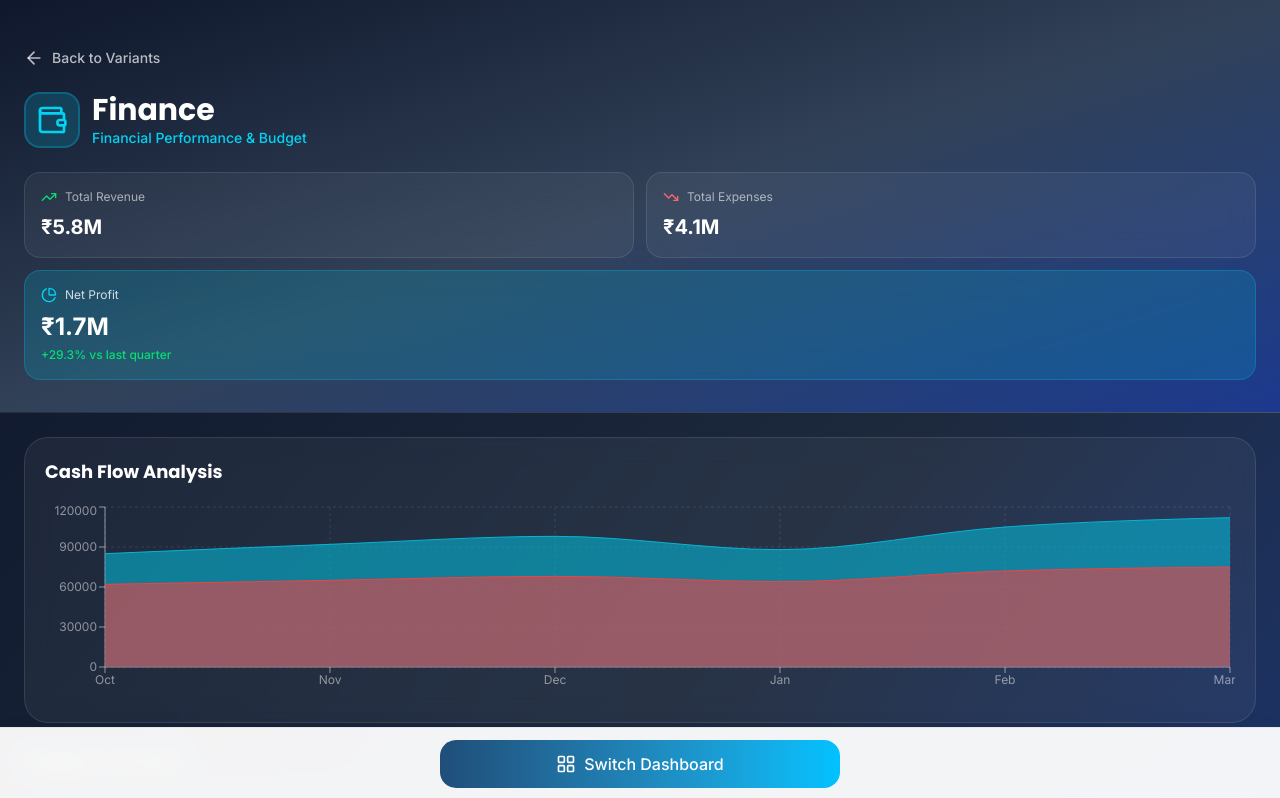
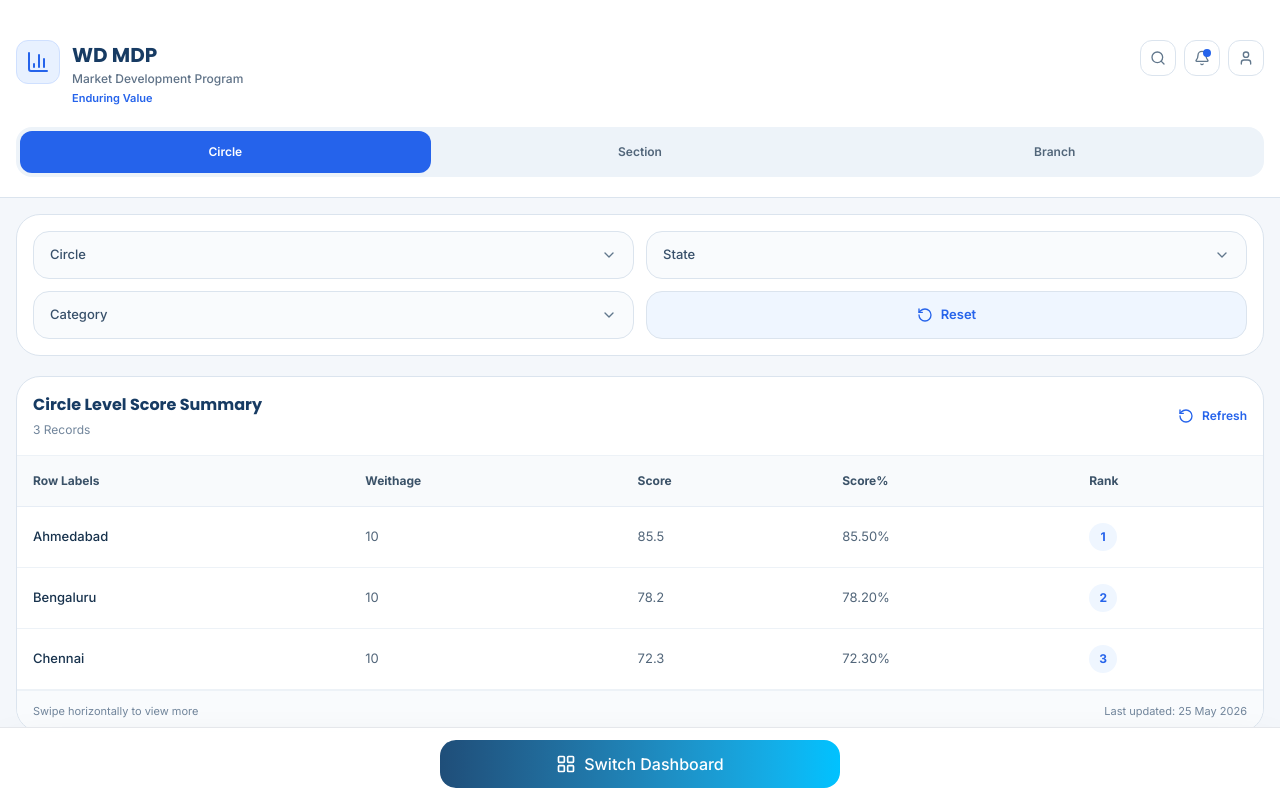
Before and after one commit to DilipBaduwal/Dashboard, a React (Vite) app: page /finance-dashboard in a window 1280 px wide. Shown: the top 798 px of the page. Built offline with nearby package versions, Linux system fonts and the light colour scheme.

Commit message:
Add iOS app and Capacitor setup

```diff
--- /dev/null
+++ b/capacitor.config.ts
@@ -0,0 +1,13 @@
+import { CapacitorConfig } from "@capacitor/cli";
+
+const config: CapacitorConfig = {
+  appId: "com.designmdp.mobiledashboard",
+  appName: "Design MDP Mobile Dashboard",
+  webDir: "dist",
+  bundledWebRuntime: false,
+  ios: {
+    contentInset: "automatic",
+  },
+};
+
+export default config;
--- a/index.html
+++ b/index.html
@@ -3,7 +3,10 @@
   <html lang="en">
     <head>
       <meta charset="UTF-8" />
-      <meta name="viewport" content="width=device-width, initial-scale=1.0" />
+      <meta
+        name="viewport"
+        content="width=device-width, initial-scale=1.0, viewport-fit=cover"
+      />
       <meta name="theme-color" content="#F5F7FA" />
       <link rel="manifest" href="/manifest.webmanifest" />
       <link rel="apple-touch-icon" href="/pwa-icon-192.png" />
--- a/src/app/components/FinanceDashboardPage.tsx
+++ b/src/app/components/FinanceDashboardPage.tsx
@@ -1,145 +1,418 @@
-import { useNavigate } from 'react-router';
-import { ArrowLeft, Wallet, TrendingUp, TrendingDown, PieChart } from 'lucide-react';
-import { AreaChart, Area, BarChart, Bar, XAxis, YAxis, CartesianGrid, Tooltip, ResponsiveContainer } from 'recharts';
+import { useEffect, useState } from 'react';
+import {
+  Search,
+  Bell,
+  User,
+  ChevronDown,
+  RotateCcw,
+  BarChart3,
+  Check,
+} from 'lucide-react';
 
-const cashflowData = [
-  { id: 'c1', month: 'Oct', income: 85000, expense: 62000 },
-  { id: 'c2', month: 'Nov', income: 92000, expense: 65000 },
-  { id: 'c3', month: 'Dec', income: 98000, expense: 68000 },
-  { id: 'c4', month: 'Jan', income: 88000, expense: 64000 },
-  { id: 'c5', month: 'Feb', income: 105000, expense: 72000 },
-  { id: 'c6', month: 'Mar', income: 112000, expense: 75000 },
+const circleData = [
+  {
+    label: 'Ahmedabad',
+    weightage: 10,
+    score: 85.5,
+    percent: '85.50%',
+    rank: 1,
+  },
+  {
+    label: 'Bengaluru',
+    weightage: 10,
+    score: 78.2,
+    percent: '78.20%',
+    rank: 2,
+  },
+  {
+    label: 'Chennai',
+    weightage: 10,
+    score: 72.3,
+    percent: '72.30%',
+    rank: 3,
+  },
 ];
 
-const budgetCategories = [
-  { category: 'Operations', allocated: 45000, spent: 42500, percentage: 94 },
-  { category: 'Marketing', allocated: 30000, spent: 28000, percentage: 93 },
-  { category: 'R&D', allocated: 25000, spent: 22000, percentage: 88 },
-  { category: 'HR', allocated: 20000, spent: 19500, percentage: 97 },
+const sectionData = [
+  {
+    label: 'Primary Sales',
+    weightage: 10,
+    score: 88.1,
+    percent: '88.10%',
+    rank: 1,
+  },
+  {
+    label: 'Distribution',
+    weightage: 10,
+    score: 76.5,
+    percent: '76.50%',
+    rank: 2,
+  },
+  {
+    label: 'Retail Excellence',
+    weightage: 10,
+    score: 66.8,
+    percent: '66.80%',
+    rank: 3,
+  },
 ];
 
-export default function FinanceDashboardPage() {
-  const navigate = useNavigate();
+const branchData = [
+  {
+    label: 'Patna Branch',
+    weightage: 10,
+    score: 88.1,
+    percent: '88.10%',
+    rank: 1,
+  },
+  {
+    label: 'Delhi Branch',
+    weightage: 10,
+    score: 76.5,
+    percent: '76.50%',
+    rank: 2,
+  },
+  {
+    label: 'Mumbai Branch',
+    weightage: 10,
+    score: 66.8,
+    percent: '66.80%',
+    rank: 3,
+  },
+];
+
+const filterOptions = {
+  circle: ['North', 'South', 'East', 'West'],
+  state: ['Bihar', 'Delhi', 'Karnataka', 'Tamil Nadu'],
+  category: ['Sales', 'Distribution', 'Visibility'],
+};
+
+export default function WdMdpDashboard() {
+  const [activeDashboard, setActiveDashboard] = useState('circle');
+
+  const [openFilter, setOpenFilter] = useState<string | null>(null);
+
+  const [refreshing, setRefreshing] = useState(false);
+
+  const [selectedFilters, setSelectedFilters] = useState({
+    circle: [] as string[],
+    state: [] as string[],
+    category: [] as string[],
+  });
+
+  // CLOSE FILTER WHEN CLICKING OUTSIDE
+  useEffect(() => {
+    const closeDropdown = () => {
+      setOpenFilter(null);
+    };
+
+    window.addEventListener('click', closeDropdown);
+
+    return () => {
+      window.removeEventListener('click', closeDropdown);
+    };
+  }, []);
+
+  // TABLE DATA
+  const currentData =
+    activeDashboard === 'circle'
+      ? circleData
+      : activeDashboard === 'section'
+      ? sectionData
+      : branchData;
+
+  // FILTER TOGGLE
+  const toggleFilterOption = (type: string, value: string) => {
+    setSelectedFilters((prev) => {
+      const exists = prev[type as keyof typeof prev].includes(value);
+
+      return {
+        ...prev,
+        [type]: exists
+          ? prev[type as keyof typeof prev].filter((v) => v !== value)
+          : [...prev[type as keyof typeof prev], value],
+      };
+    });
+  };
+
+  // RESET FILTERS
+  const resetFilters = () => {
+    setSelectedFilters({
+      circle: [],
+      state: [],
+      category: [],
+    });
+
+    setOpenFilter(null);
+  };
+
+  // REFRESH
+  const handleRefresh = () => {
+    setRefreshing(true);
+
+    setTimeout(() => {
+      setRefreshing(false);
+    }, 1500);
+  };
 
   return (
-    <div className="min-h-screen bg-gradient-to-br from-slate-900 via-slate-800 to-blue-900 pb-20">
-      {/* Header */}
-      <div className="bg-gradient-to-br from-slate-900 via-slate-700 to-blue-900 px-6 pt-12 pb-8 border-b border-white/10">
-        <button
-          onClick={() => navigate('/variants')}
-          className="flex items-center gap-2 text-white/70 hover:text-white mb-6 transition-colors"
-        >
-          <ArrowLeft className="w-5 h-5" />
-          <span className="text-sm font-medium">Back to Variants</span>
-        </button>
+    <div className="min-h-screen bg-[#f4f7fb] text-[#16324f] pb-24">
+      {/* HEADER */}
+      <div className="bg-white border-b border-[#dbe4ee] px-4 pt-10 pb-5 sticky top-0 z-40">
+        <div className="flex items-start justify-between">
+          {/* LEFT */}
+          <div className="flex gap-3">
+            <div className="w-11 h-11 rounded-xl bg-[#e8f1ff] border border-[#cfe0ff] flex items-center justify-center">
+              <BarChart3 className="w-6 h-6 text-[#2563eb]" />
+            </div>
 
-        <div className="flex items-center gap-3 mb-6">
-          <div className="w-14 h-14 rounded-2xl bg-cyan-500/20 backdrop-blur-sm border-2 border-cyan-500/30 flex items-center justify-center">
-            <Wallet className="w-8 h-8 text-cyan-400" />
-          </div>
             <div>
-            <h1 className="text-3xl font-bold text-white">Finance</h1>
-            <p className="text-cyan-400 text-sm font-medium">Financial Performance & Budget</p>
+              <h1 className="text-[20px] font-bold text-[#173b63]">
+                WD MDP
+              </h1>
+
+              <p className="text-[12px] text-[#5f7287] font-medium">
+                Market Development Program
+              </p>
+
+              <p className="text-[11px] text-[#2563eb] font-semibold mt-0.5">
+                Enduring Value
+              </p>
             </div>
           </div>
 
-        {/* Financial Summary */}
+          {/* RIGHT */}
+          <div className="flex items-center gap-2">
+            <button className="w-9 h-9 rounded-xl border border-[#dbe4ee] flex items-center justify-center bg-white">
+              <Search className="w-4 h-4 text-[#61778c]" />
+            </button>
+
+            <button className="w-9 h-9 rounded-xl border border-[#dbe4ee] flex items-center justify-center bg-white relative">
+              <Bell className="w-4 h-4 text-[#61778c]" />
+
+              <div className="absolute top-2 right-2 w-2 h-2 bg-[#2563eb] rounded-full"></div>
+            </button>
+
+            <button className="w-9 h-9 rounded-xl border border-[#dbe4ee] flex items-center justify-center bg-white">
+              <User className="w-4 h-4 text-[#61778c]" />
+            </button>
+          </div>
+        </div>
+
+        {/* DASHBOARD SWITCH */}
+        <div className="mt-5 bg-[#edf3f9] p-1 rounded-2xl flex gap-1 overflow-x-auto">
+          <button
+            onClick={() => setActiveDashboard('circle')}
+            className={`flex-1 min-w-[100px] py-3 rounded-xl text-[12px] font-semibold transition-all ${
+              activeDashboard === 'circle'
+                ? 'bg-[#2563eb] text-white'
+                : 'text-[#52667a]'
+            }`}
+          >
+            Circle
+          </button>
+
+          <button
+            onClick={() => setActiveDashboard('section')}
+            className={`flex-1 min-w-[100px] py-3 rounded-xl text-[12px] font-semibold transition-all ${
+              activeDashboard === 'section'
+                ? 'bg-[#2563eb] text-white'
+                : 'text-[#52667a]'
+            }`}
+          >
+            Section
+          </button>
+
+          <button
+            onClick={() => setActiveDashboard('branch')}
+            className={`flex-1 min-w-[100px] py-3 rounded-xl text-[12px] font-semibold transition-all ${
+              activeDashboard === 'branch'
+                ? 'bg-[#2563eb] text-white'
+                : 'text-[#52667a]'
+            }`}
+          >
+            Branch
+          </button>
+        </div>
+      </div>
+
+      {/* FILTERS */}
+      <div className="px-4 mt-4">
+        <div className="bg-white border border-[#dbe4ee] rounded-3xl p-4">
           <div className="grid grid-cols-2 gap-3">
-          <div className="bg-white/5 backdrop-blur-md rounded-2xl p-4 border border-white/10">
-            <div className="flex items-center gap-2 mb-2">
-              <TrendingUp className="w-4 h-4 text-green-400" />
-              <div className="text-white/60 text-xs">Total Revenue</div>
+            {Object.entries(filterOptions).map(([key, values]) => (
+              <div key={key} className="relative">
+                {/* FILTER BUTTON */}
+                <button
+                  onClick={(e) => {
+                    e.stopPropagation();
+
+                    setOpenFilter(
+                      openFilter === key ? null : key
+                    );
+                  }}
+                  className="w-full h-12 rounded-2xl border border-[#dbe4ee] bg-[#f9fbfd] px-4 flex items-center justify-between"
+                >
+                  <span className="text-[13px] font-medium text-[#38506a] capitalize">
+                    {selectedFilters[key as keyof typeof selectedFilters]
+                      .length > 0
+                      ? `${selectedFilters[
+                          key as keyof typeof selectedFilters
+                        ].length} Selected`
+                      : key}
+                  </span>
+
+                  <ChevronDown className="w-4 h-4 text-[#61778c]" />
+                </button>
+
+                {/* DROPDOWN */}
+                {openFilter === key && (
+                  <div
+                    onClick={(e) => e.stopPropagation()}
+                    className="absolute top-14 left-0 w-full bg-white border border-[#dbe4ee] rounded-2xl shadow-xl z-50 p-2"
+                  >
+                    {values.map((item) => {
+                      const selected =
+                        selectedFilters[
+                          key as keyof typeof selectedFilters
+                        ].includes(item);
+
+                      return (
+                        <button
+                          key={item}
+                          onClick={() =>
+                            toggleFilterOption(key, item)
+                          }
+                          className="w-full flex items-center justify-between px-3 py-3 rounded-xl hover:bg-[#f4f7fb] transition-colors"
+                        >
+                          <span className="text-[13px] text-[#17324d]">
+                            {item}
+                          </span>
+
+                          {selected && (
+                            <Check className="w-4 h-4 text-[#2563eb]" />
+                          )}
+                        </button>
+                      );
+                    })}
                   </div>
-            <div className="text-white font-bold text-xl">₹5.8M</div>
+                )}
               </div>
-          <div className="bg-white/5 backdrop-blur-md rounded-2xl p-4 border border-white/10">
-            <div className="flex items-center gap-2 mb-2">
-              <TrendingDown className="w-4 h-4 text-red-400" />
-              <div className="text-white/60 text-xs">Total Expenses</div>
-            </div>
-            <div className="text-white font-bold text-xl">₹4.1M</div>
-          </div>
-          <div className="bg-cyan-500/20 backdrop-blur-md rounded-2xl p-4 border border-cyan-500/30 col-span-2">
-            <div className="flex items-center gap-2 mb-2">
-              <PieChart className="w-4 h-4 text-cyan-400" />
-              <div className="text-white/80 text-xs">Net Profit</div>
-            </div>
-            <div className="text-white font-bold text-2xl">₹1.7M</div>
-            <div className="text-green-400 text-xs font-medium mt-1">+29.3% vs last quarter</div>
+            ))}
+
+            {/* RESET BUTTON */}
+            <button
+              onClick={resetFilters}
+              className="h-12 rounded-2xl border border-[#dbe4ee] bg-[#eff6ff] flex items-center justify-center gap-2 active:scale-[0.98] transition-all"
+            >
+              <RotateCcw className="w-4 h-4 text-[#2563eb]" />
+
+              <span className="text-[13px] font-semibold text-[#2563eb]">
+                Reset
+              </span>
+            </button>
           </div>
         </div>
       </div>
 
-      {/* Cash Flow */}
-      <div className="px-6 mt-6">
-        <div className="bg-white/5 backdrop-blur-md rounded-3xl p-5 border border-white/10">
-          <h3 className="text-lg font-bold text-white mb-4">Cash Flow Analysis</h3>
-          <ResponsiveContainer width="100%" height={200}>
-            <AreaChart data={cashflowData} margin={{ top: 5, right: 5, left: 0, bottom: 5 }}>
-              <CartesianGrid strokeDasharray="3 3" stroke="rgba(255,255,255,0.1)" />
-              <XAxis dataKey="month" stroke="rgba(255,255,255,0.5)" style={{ fontSize: '12px' }} />
-              <YAxis stroke="rgba(255,255,255,0.5)" style={{ fontSize: '12px' }} />
-              <Tooltip
-                contentStyle={{
-                  backgroundColor: '#1e293b',
-                  border: '1px solid rgba(255,255,255,0.1)',
-                  borderRadius: '12px',
-                  fontSize: '12px',
-                  color: 'white',
-                }}
-              />
-              <Area type="monotone" dataKey="income" stackId="1" stroke="#06b6d4" fill="#06b6d4" fillOpacity={0.6} isAnimationActive={false} />
-              <Area type="monotone" dataKey="expense" stackId="2" stroke="#ef4444" fill="#ef4444" fillOpacity={0.6} isAnimationActive={false} />
-            </AreaChart>
-          </ResponsiveContainer>
-        </div>
+      {/* TABLE */}
+      <div className="px-4 mt-5">
+        <div className="bg-white border border-[#dbe4ee] rounded-3xl overflow-hidden">
+          {/* TABLE HEADER */}
+          <div className="px-4 py-4 border-b border-[#edf2f7] flex items-center justify-between">
+            <div>
+              <h2 className="text-[16px] font-bold text-[#173b63]">
+                {activeDashboard === 'circle'
+                  ? 'Circle Level Score Summary'
+                  : activeDashboard === 'section'
+                  ? 'Section Level Score Summary'
+                  : 'Branch Level Score Summary'}
+              </h2>
+
+              <p className="text-[12px] text-[#71859b] mt-1">
+                {currentData.length} Records
+              </p>
             </div>
 
-      {/* Budget Tracking */}
-      <div className="px-6 mt-6">
-        <h3 className="text-lg font-bold text-white mb-4">Budget vs Actual</h3>
-        <div className="space-y-3">
-          {budgetCategories.map((budget, idx) => (
-            <div
-              key={idx}
-              className="bg-white/5 backdrop-blur-md rounded-2xl p-5 border border-white/10 hover:bg-white/10 transition-all"
+            {/* REFRESH BUTTON */}
+            <button
+              onClick={handleRefresh}
+              className="text-[#2563eb] text-[12px] font-semibold flex items-center gap-2"
             >
-              <div className="flex items-center justify-between mb-3">
-                <div>
-                  <h4 className="font-semibold text-white">{budget.category}</h4>
-                  <div className="text-white/60 text-xs mt-1">
-                    ₹{budget.spent.toLocaleString()} / ₹{budget.allocated.toLocaleString()}
-                  </div>
-                </div>
-                <div className="text-right">
-                  <div className="text-2xl font-bold text-cyan-400">{budget.percentage}%</div>
-                  <div className="text-xs text-white/60">utilized</div>
-                </div>
-              </div>
-              <div className="w-full h-2 bg-white/10 rounded-full overflow-hidden">
-                <div
-                  className="h-full bg-gradient-to-r from-cyan-500 to-blue-500 rounded-full transition-all"
-                  style={{ width: `${budget.percentage}%` }}
-                ></div>
-              </div>
-            </div>
-          ))}
-        </div>
+              <RotateCcw
+                className={`w-4 h-4 ${
+                  refreshing ? 'animate-spin' : ''
+                }`}
+              />
+
+              {refreshing ? 'Refreshing...' : 'Refresh'}
+            </button>
           </div>
 
-      {/* Forecast */}
-      <div className="px-6 mt-6 mb-4">
-        <div className="bg-gradient-to-r from-cyan-600 to-blue-600 rounded-3xl p-6 shadow-2xl border border-cyan-500/30">
-          <h4 className="text-white font-bold text-lg mb-4">Q4 Forecast</h4>
-          <div className="grid grid-cols-2 gap-4">
-            <div className="bg-white/10 backdrop-blur-md rounded-2xl p-4 border border-white/20">
-              <div className="text-white/80 text-xs mb-1">Projected Revenue</div>
-              <div className="text-white font-bold text-xl">₹6.2M</div>
+          {/* TABLE SCROLL */}
+          <div className="overflow-x-auto">
+            <table className="min-w-[700px] w-full">
+              <thead className="bg-[#f8fafc]">
+                <tr className="border-b border-[#e7edf5]">
+                  {[
+                    'Row Labels',
+                    'Weithage',
+                    'Score',
+                    'Score%',
+                    'Rank',
+                  ].map((head) => (
+                    <th
+                      key={head}
+                      className="text-left px-4 py-4 text-[12px] font-bold text-[#3b5268]"
+                    >
+                      {head}
+                    </th>
+                  ))}
+                </tr>
+              </thead>
+
+              <tbody>
+                {currentData.map((item, idx) => (
+                  <tr
+                    key={idx}
+                    className="border-b border-[#edf2f7] hover:bg-[#f8fbff]"
+                  >
+                    <td className="px-4 py-4 text-[13px] font-medium text-[#17324d]">
+                      {item.label}
+                    </td>
+
+                    <td className="px-4 py-4 text-[13px] text-[#52667a]">
+                      {item.weightage}
+                    </td>
+
+                    <td className="px-4 py-4 text-[13px] text-[#52667a]">
+                      {item.score}
+                    </td>
+
+                    <td className="px-4 py-4 text-[13px] text-[#52667a]">
+                      {item.percent}
+                    </td>
+
+                    <td className="px-4 py-4">
+                      <div className="w-7 h-7 rounded-full bg-[#eff6ff] text-[#2563eb] flex items-center justify-center text-[12px] font-bold">
+                        {item.rank}
                       </div>
-            <div className="bg-white/10 backdrop-blur-md rounded-2xl p-4 border border-white/20">
-              <div className="text-white/80 text-xs mb-1">Projected Profit</div>
-              <div className="text-white font-bold text-xl">₹1.9M</div>
+                    </td>
+                  </tr>
+                ))}
+              </tbody>
+            </table>
           </div>
+
+          {/* FOOTER */}
+          <div className="px-4 py-3 bg-[#f9fbfd] border-t border-[#edf2f7] flex items-center justify-between">
+            <p className="text-[11px] text-[#71859b]">
+              Swipe horizontally to view more
+            </p>
+
+            <p className="text-[11px] text-[#71859b]">
+              Last updated: 25 May 2026
+            </p>
           </div>
         </div>
       </div>
--- a/src/app/components/KPIDashboardPage.tsx
+++ b/src/app/components/KPIDashboardPage.tsx
@@ -254,13 +254,13 @@ export default function App() {
                 </div>
                 <div>
                   <h1 className="text-base lg:text-lg font-bold text-gray-900 leading-tight">
-                    WD MDP
+                    RISE
                   </h1>
                   <p className="text-[10px] lg:text-xs text-gray-600 leading-tight">
-                    Market Development Program
+                    Detailed Level Data.
                   </p>
                   <p className="text-[9px] lg:text-[10px] text-gray-500 italic leading-tight">
-                    "Enduring Value"
+                    "Achieve more with RISE"
                   </p>
                 </div>
               </div>
```
Also changed, not shown: package.json (+8 -1 lines), 23 other files (tests, documents, lock files or other folders). Lines whose indentation alone changed are shown as unchanged.
